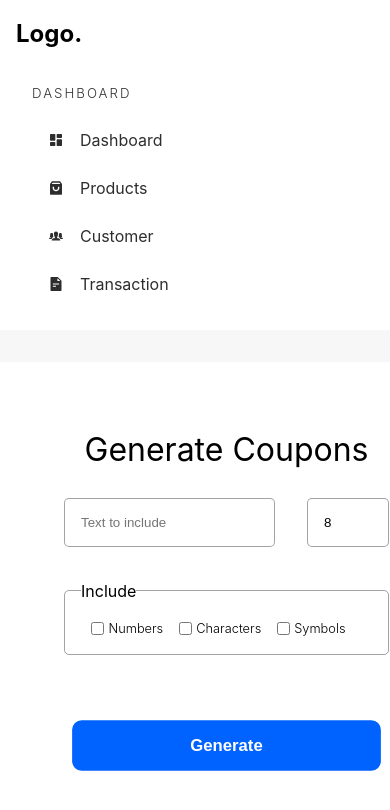
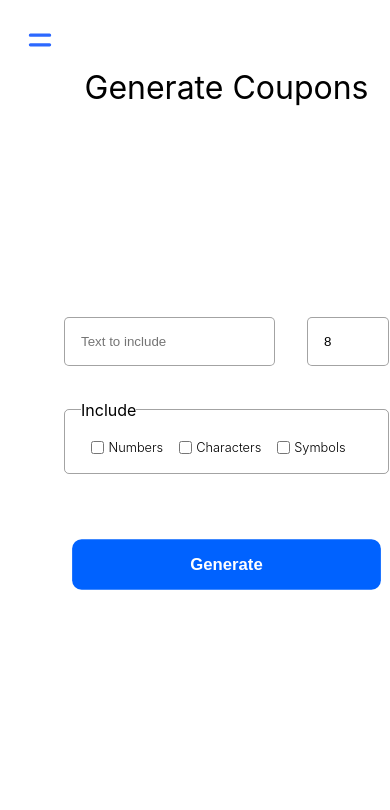
Before and after one commit to TanishSingla/Admin-Dashboard, a React (Vite) app: page /admin/apps/coupon in a window 390 px wide. Shown: the top 810 px of the page. Built offline with nearby package versions, Linux system fonts and the light colour scheme.

Commit message:
Completed Project

```diff
--- a/src/components/AdminSidebar.tsx
+++ b/src/components/AdminSidebar.tsx
@@ -3,13 +3,13 @@ import { RiDashboardFill, RiShoppingBag3Fill, RiCoupon3Fill } from "react-icons/
 import { AiFillFileText } from "react-icons/ai"
 import { IoIosPeople } from "react-icons/io"
 import { FaChartBar, FaChartPie, FaChartLine } from "react-icons/fa6"
-import { useState } from "react"
+import { useEffect, useState } from "react"
 import { HiMenuAlt4 } from "react-icons/hi"
 
 const AdminSidebar = () => {
 
     const location = useLocation();
-    const [shoeModal, setShowModal] = useState<boolean>(false);
+    const [showModal, setShowModal] = useState<boolean>(false);
     const [isMobile, setIsMobile] = useState<boolean>(window.innerWidth < 1100);
 
     const ActiveLink = (currUrl: string): string => {
@@ -18,6 +18,17 @@ const AdminSidebar = () => {
         }
         return "white"
     }
+
+    const resizeHandler = () => {
+        setIsMobile(window.innerWidth < 1100);
+    };
+
+    useEffect(() => {
+        window.addEventListener("resize", resizeHandler);
+        return () => {
+            window.removeEventListener("resize", resizeHandler);
+        }
+    }, [])
     return (
         <>
 
@@ -26,7 +37,19 @@ const AdminSidebar = () => {
                     <HiMenuAlt4 />
                 </button >
             )}
-            <aside>
+            <aside style={
+                isMobile ?
+                    {
+                        width: "13rem",
+                        height: "100vh",
+                        position: "fixed",
+                        top: "0",
+                        left: showModal ? "0rem" : "-20rem",
+                        transition: "all 0.9s"
+                    }
+                    :
+                    {}
+            }>
                 <h2>Logo.</h2>
                 <div>
                     <h5>
@@ -101,8 +124,11 @@ const AdminSidebar = () => {
                             </Link>
                         </li>
                     </ul>
+                    {
+                        isMobile && (<button id="close-sidebar" onClick={() => setShowModal(false)}>Close</button>)
+                    }
                 </div>
-            </aside>
+            </aside >
         </>
     )
 }
--- a/src/components/Loader.tsx
+++ b/src/components/Loader.tsx
@@ -1,9 +1,9 @@
 
 const Loader = () => {
     return (
-        <div>
-            Loading................
-        </div>
+        <section className="loader">
+            <div></div>
+        </section>
     )
 }
 
```
